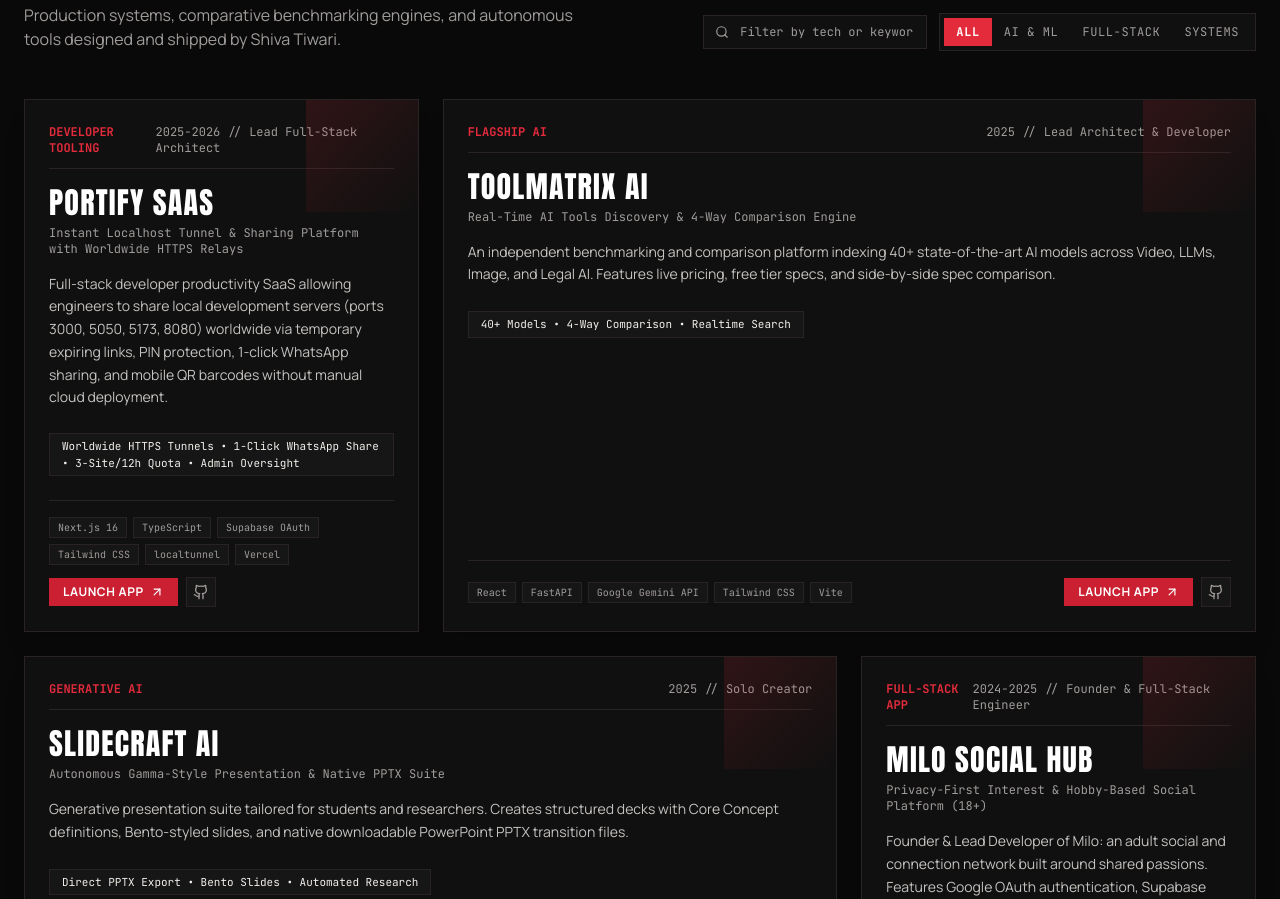
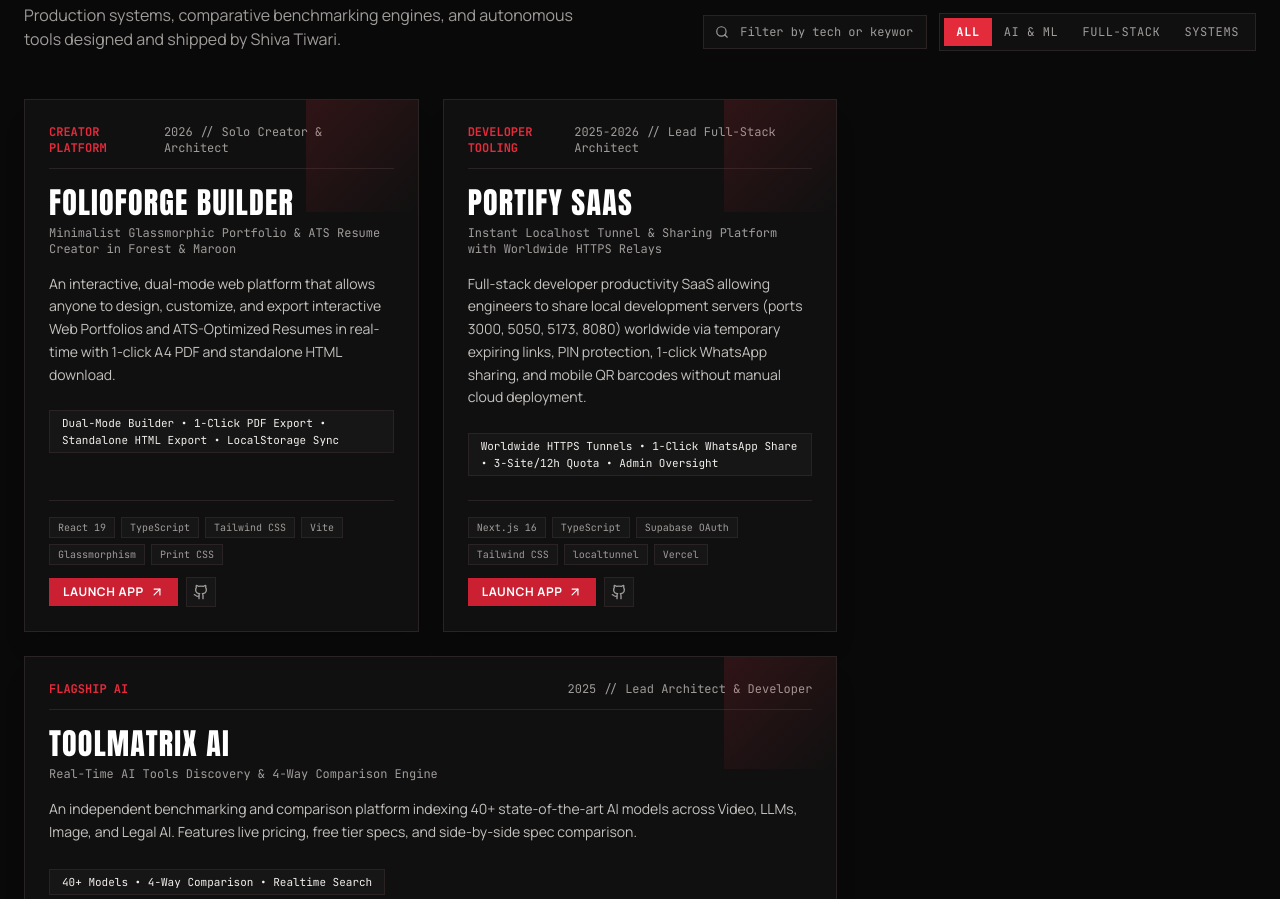
Before and after one commit to SHIVA-TIWARI2403/shiva-portfolio, a React (Vite) app: page / in a window 1280 px wide. Shown: the part 1400-2299 px from the top of the page. Built offline with nearby package versions, Linux system fonts and the light colour scheme.

Commit message:
feat(projects): add FolioForge Builder as flagship featured project with full stack tags

```diff
--- a/src/data/portfolioData.ts
+++ b/src/data/portfolioData.ts
@@ -51,6 +51,21 @@ export const PERSONAL_INFO = {
 };
 
 export const FEATURED_PROJECTS: Project[] = [
+  {
+    id: "folioforge-builder",
+    title: "FOLIOFORGE BUILDER",
+    subtitle: "Minimalist Glassmorphic Portfolio & ATS Resume Creator in Forest & Maroon",
+    description: "An interactive, dual-mode web platform that allows anyone to design, customize, and export interactive Web Portfolios and ATS-Optimized Resumes in real-time with 1-click A4 PDF and standalone HTML download.",
+    tag: "CREATOR PLATFORM",
+    category: "Full-Stack",
+    role: "Solo Creator & Architect",
+    year: "2026",
+    tags: ["React 19", "TypeScript", "Tailwind CSS", "Vite", "Glassmorphism", "Print CSS"],
+    metrics: "Dual-Mode Builder • 1-Click PDF Export • Standalone HTML Export • LocalStorage Sync",
+    liveUrl: "https://github.com/SHIVA-TIWARI2403/folioforge",
+    githubUrl: "https://github.com/SHIVA-TIWARI2403/folioforge",
+    featured: true
+  },
   {
     id: "portify-tunnel-saas",
     title: "PORTIFY SAAS",
@@ -215,8 +230,8 @@ export const SOFTWARE_STACK = [
 
 export const TERMINAL_COMMANDS: Record<string, string> = {
   help: "COMMANDS:\n  • about    - Biography & editorial manifesto\n  • projects - Flagship software list\n  • skills   - Technical arsenal\n  • matrix   - Launch ToolMatrix AI live benchmark\n  • contact  - Direct coordinates\n  • clear    - Clear screen\n  • sudo hire-me - Reveal secret perk 🎉",
-  about: "Shiva Tiwari (Satendra Pratap Tiwari) is a Full-Stack Web Developer & AI Systems Architect based in Ayodhya, India.\nCreator of ToolMatrix AI, SlideCraft AI, and Founder of Milo.\nPassionate about bleeding-edge interfaces, robust databases, and autonomous AI agents.",
-  projects: "1. ToolMatrix AI (Live 4-way comparison engine with 40+ models)\n2. SlideCraft AI (Generative PPTX maker with Gamma-style cards)\n3. Milo Social (Hobby networking app with Supabase Realtime)\n4. Alpha Trading Engine (Algorithmic risk manager)",
+  about: "Shiva Tiwari (Satendra Pratap Tiwari) is a Full-Stack Web Developer & AI Systems Architect based in Ayodhya, India.\nCreator of FolioForge Builder, ToolMatrix AI, SlideCraft AI, and Founder of Milo.\nPassionate about bleeding-edge interfaces, robust databases, and autonomous AI agents.",
+  projects: "1. FolioForge Builder (Glassmorphic Portfolio & ATS Resume Creator in Forest & Maroon)\n2. ToolMatrix AI (Live 4-way comparison engine with 40+ models)\n3. SlideCraft AI (Generative PPTX maker with Gamma-style cards)\n4. Milo Social (Hobby networking app with Supabase Realtime)\n5. Alpha Trading Engine (Algorithmic risk manager)",
   skills: "• Frontend: React, Vite, Tailwind CSS, TypeScript, 21st UI, Canvas\n• Backend & AI: Python, FastAPI, Supabase, PostgreSQL, Gemini API\n• Cloud: Netlify, GitHub Actions, Docker",
   contact: "Email: tiwarisatendrapratap@gmail.com\nLinkedIn: https://www.linkedin.com/in/satendra-pratap-t-570617449/\nGitHub: https://github.com/SHIVA-TIWARI2403",
   matrix: "Launching ToolMatrix AI... visit: https://shiva-tiwari2403.github.io/ai-tool-matrix/",
```
